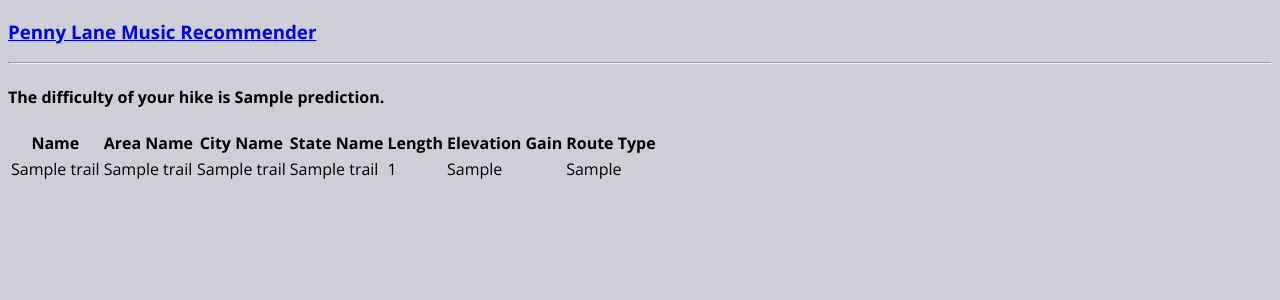
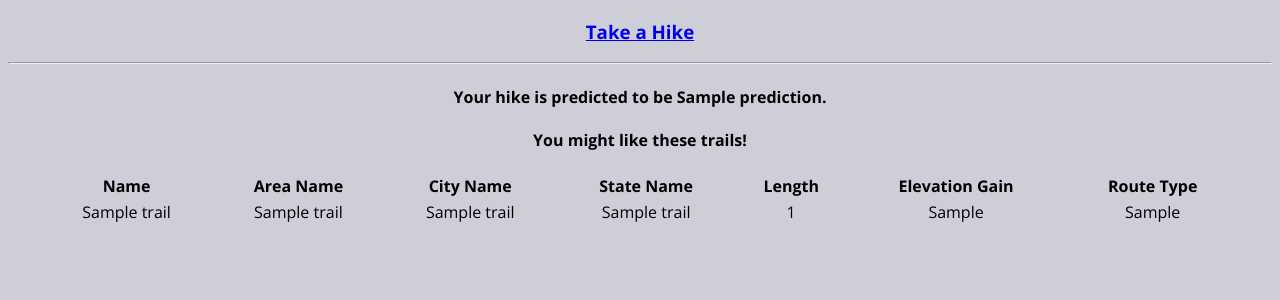
Before and after one commit to MSIA/2021-msia423-chang-christina-project, a Flask app: template app/templates/result.html in a window 1280 px wide. Shown: the top 300 px of the page. Run offline with Flask 2, Linux system fonts and the light colour scheme; the template is opened without the code that fills it: most values are stand-ins (such as "Sample title", 1, 10 or a date in 2020); parts of the project's set-up code (start-up, migrations or seed data) failed here and were passed over.

Commit message:
Work on web app styling

```diff
--- a/app.py
+++ b/app.py
@@ -69,12 +69,13 @@
         print(prediction)
 
         recommend_ids = rec(length, elevation_gain, route_type, features, activities,
-                        **config['recommend']['recommend'])
+                            **config['recommend']['recommend'])
 
         print(recommend_ids)
 
         try:
-            trails = trail_manager.session.query(Trails).filter(Trails.trail_id.in_(recommend_ids))#.limit(app.config["MAX_ROWS_SHOW"]).all()
+            trails = trail_manager.session.query(Trails).filter(Trails.trail_id.in_(recommend_ids))\
+                    .order_by(Trails.length)#.limit(app.config["MAX_ROWS_SHOW"]).all()
             #trails = trail_manager.session.query(Trails).filter_by(trail_id=recommend_ids).limit(app.config["MAX_ROWS_SHOW"]).all()
             logger.debug("Index page accessed")
             return render_template('result.html', prediction=prediction, trails=trails)
--- a/app/templates/result.html
+++ b/app/templates/result.html
@@ -4,17 +4,24 @@
     <meta charset="UTF-8">
     <link href="static/basic.css" rel="stylesheet">
 </head>
-
+<style>
+  html {
+    text-align: center;
+  }
+</style>
 <body>
     <h3>
-         <a href = "{{ url_for('my_template',length='0',elevation_gain='0',route_type='route',features='features',activities='activities') }}">Penny Lane Music Recommender</a>
+         <a href = "{{ url_for('home') }}">Take a Hike</a>
     </h3>
     <hr/>
+    <h4>
+        Your hike is predicted to be {{prediction}}.
+    </h4>
+    <h4>
+        You might like these trails!
+    </h4>
 
-    <h4>
-        The difficulty of your hike is {{prediction}}.
-    </h4>
-    <table>
+    <table style="margin:0px auto; width:1200px">
          <thead>
             <tr>
                <th>Name</th>
--- a/config/project.yaml
+++ b/config/project.yaml
@@ -1,3 +1,7 @@
+create_db:
+  insert_all:
+    data_path: data/models/df_cleaned.csv
+    table_name: trails
 clean:
   clean:
     raw_data_path: data/raw/national-park-trails.csv
@@ -48,3 +52,24 @@
       - moderate
       - hard
     output_path: models/evaluate.txt
+recommend:
+  predict:
+    features_name: features
+    full_features_ls_path: data/models/features.txt
+    activities_name: activities
+    full_activities_ls_path: data/models/activities.txt
+    clean_data_path: data/models/df_cleaned.csv
+    route_type: route_type
+    model_path: models/model.pkl
+  recommend:
+    features_name: features
+    full_features_ls_path: data/models/features.txt
+    activities_name: activities
+    full_activities_ls_path: data/models/activities.txt
+    clean_data_path: data/models/df_cleaned.csv
+    route_type: route_type
+    n: 10
+    featurize_path: data/models/df_featurize.csv
+    trail_id: trail_id
+    response: difficulty_class
+    display_feature_list: ['name', 'area_name', 'city_name', 'state_name', 'length', 'elevation_gain', 'route_type']
```
Also changed, not shown: app/templates/index.html (+10 -11 lines).
